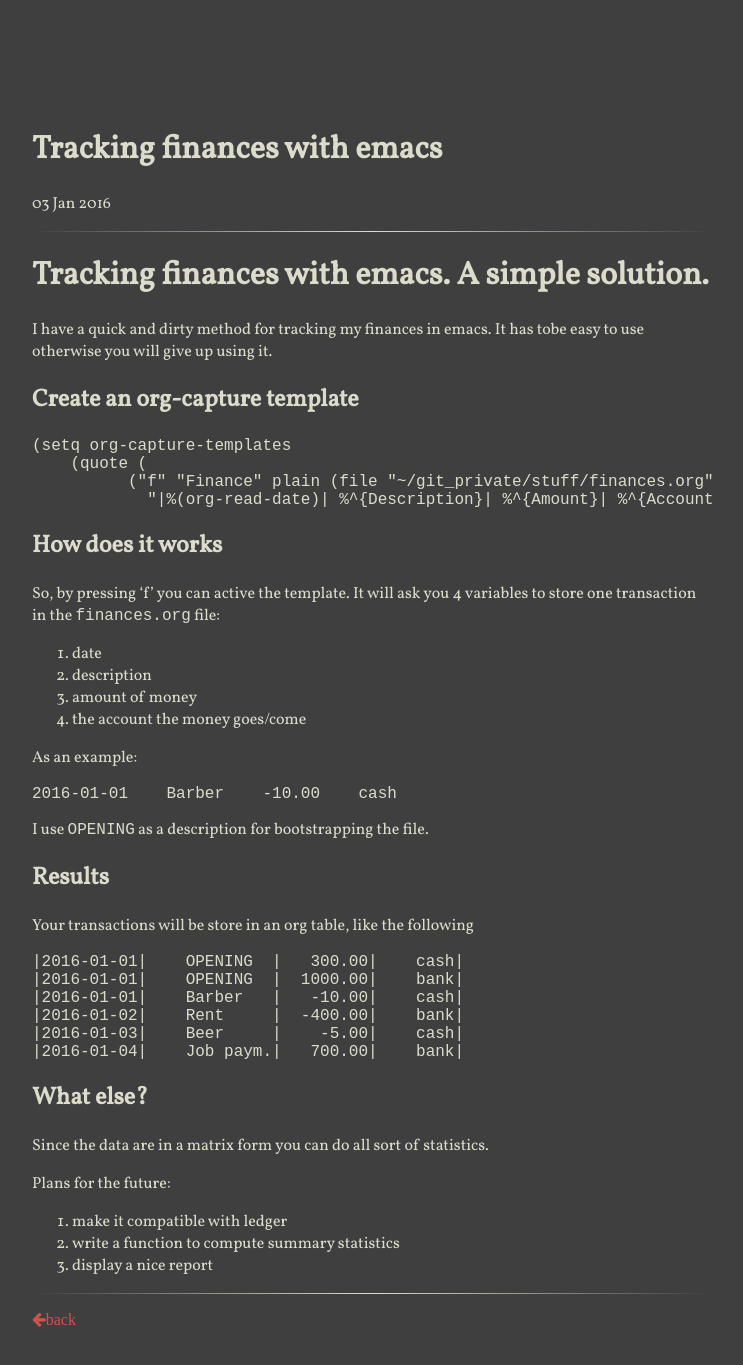
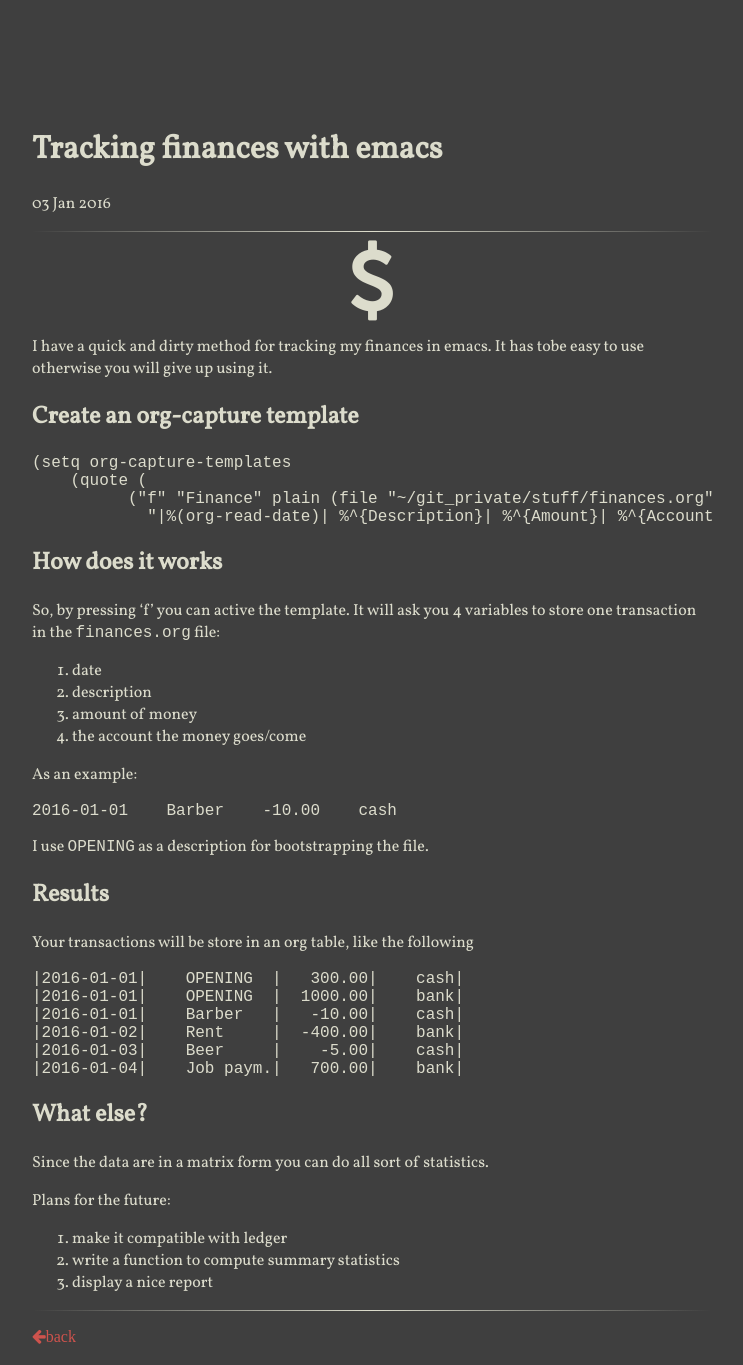
Before and after one commit to rs2/anbasile.github.io, a Jekyll site: the page built from _posts/2016-01-03-emacs-finances.md, in a window 1280 px wide. Shown: the whole page, without its empty margins (268-1011 px from the left). Built offline with Jekyll 4.4.1, drawn with Linux system fonts in a browser that asks for light colours; nearby versions of some CDN libraries.

Commit message:
Update 2016-01-03-emacs-finances.md

```diff
--- a/_posts/2016-01-03-emacs-finances.md
+++ b/_posts/2016-01-03-emacs-finances.md
@@ -2,7 +2,9 @@
 layout: post
 title: Tracking finances with emacs
 ---
-#Tracking finances with emacs. A simple solution.
+<div style="text-align:center">
+<i class="fa fa-usd fa-5x"></i>
+</div>
 
 I have a quick and dirty method for tracking my finances in emacs. It has tobe  easy to use otherwise you will give up using it.
 
```
